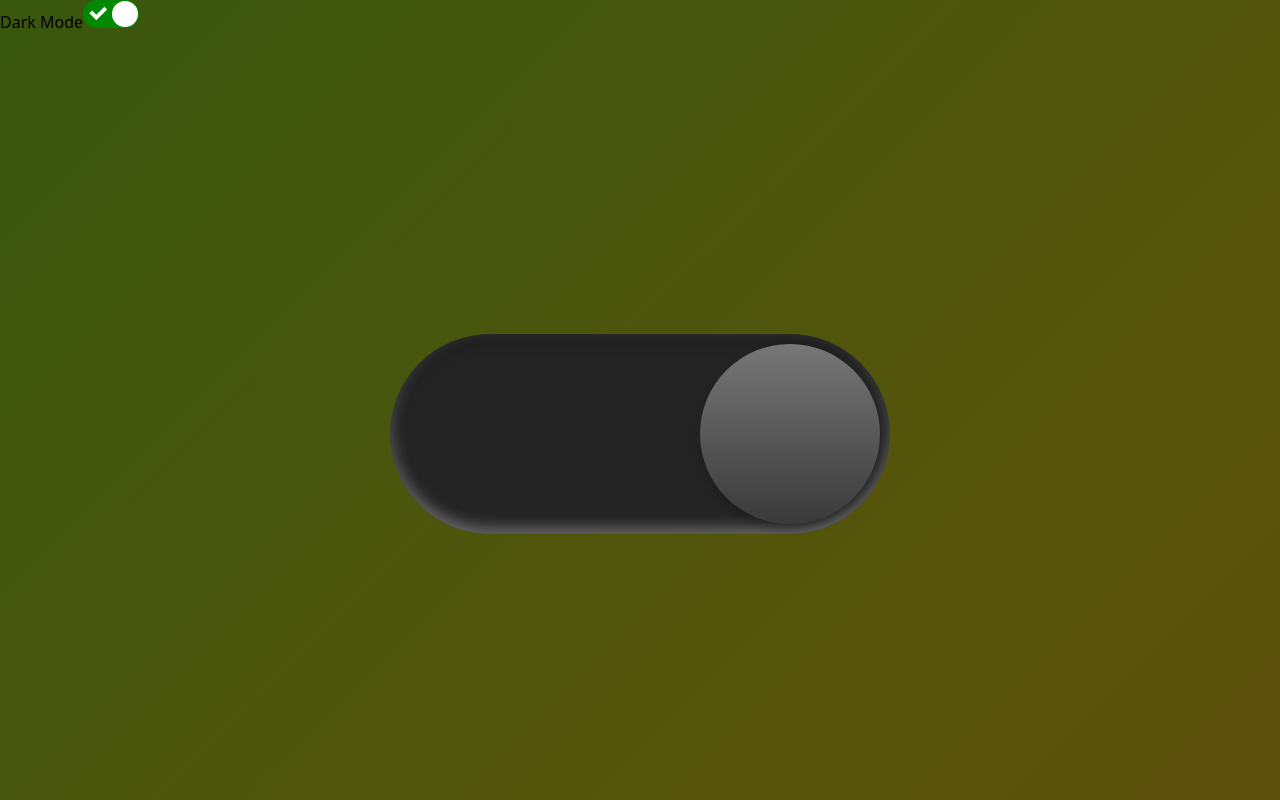
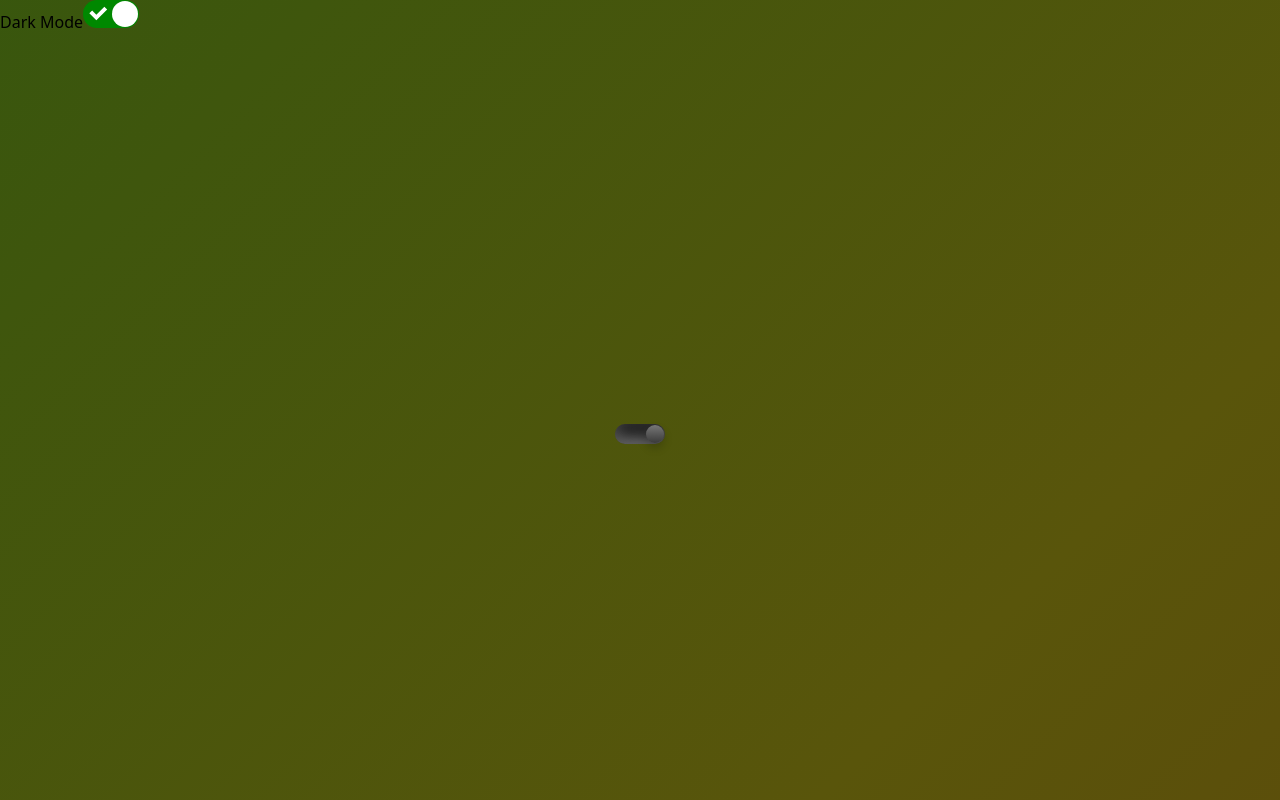
Before and after one commit to ArjayS/channelbranch, a React (Create React App) app: page / in a window 1280 px wide. Shown: the top 800 px of the page. Built offline with nearby package versions, Linux system fonts and the light colour scheme.

Commit message:
Modified App.css and modified the sizing of the toggle button

```diff
--- a/src/App.css
+++ b/src/App.css
@@ -30,12 +30,12 @@
 
 /* DayNightToggle design */
 .dn-toggle {
-  width: 500px;
-  height: 200px;
+  width: 50px;
+  height: 20px;
   position: relative;
   display: block;
   background: #ebebeb;
-  border-radius: 200px;
+  border-radius: 20px;
   box-shadow: inset 0px 5px 15px rgba(0, 0, 0, 0.4),
     inset 0px -5px 15px rgba(255, 255, 255, 0.4);
   cursor: pointer;
@@ -44,13 +44,13 @@
 
 .dn-toggle:after {
   content: "";
-  width: 180px;
-  height: 180px;
+  width: 18px;
+  height: 18px;
   position: absolute;
-  top: 10px;
-  left: 10px;
-  background: linear-gradient(180deg, #ffcc89, #d8860b);
-  border-radius: 180px;
+  top: 1px;
+  left: 1px;
+  background: linear-gradient(18deg, #ffcc89, #d8860b);
+  border-radius: 18px;
   box-shadow: 0px 5px 10px rgba(0, 0, 0, 0.2);
   transition: 0.3s;
 }
@@ -66,11 +66,11 @@
 }
 
 .dn-input:checked + .dn-toggle:after {
-  left: 490px;
+  left: 49px;
   transform: translateX(-100%);
   background: linear-gradient(180deg, #777, #3a3a3a);
 }
 
 .dn-toggle:active:after {
-  width: 260px;
+  width: 26px;
 }
```
